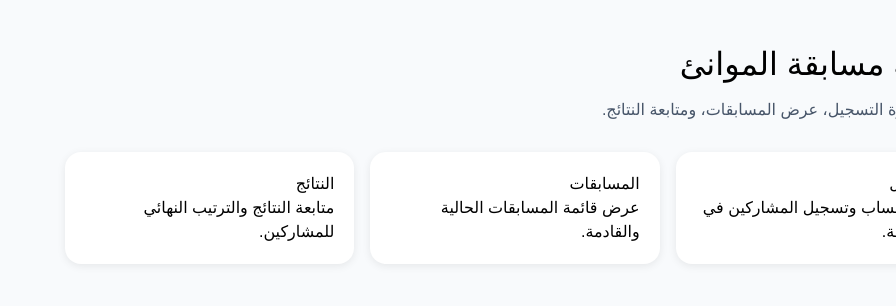
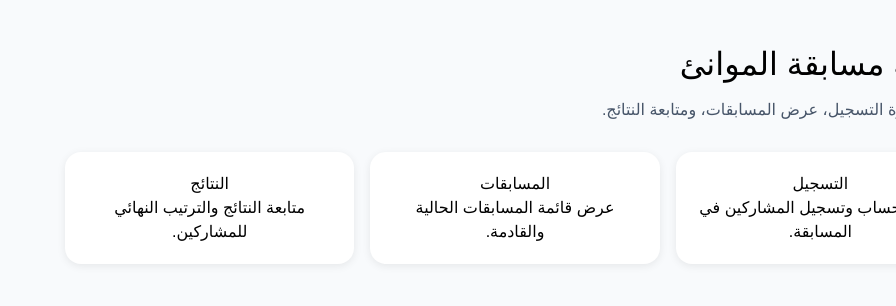
Before and after one commit to Salemalsuw/port-student-assistant, a React (Vite) app: page / in a window 1280 px wide. Shown: the top 306 px of the page, without its empty margins (384-1280 px from the left). Built offline with nearby package versions, Linux system fonts and the light colour scheme.

Commit message:
Update App.jsx

```diff
--- a/src/App.jsx
+++ b/src/App.jsx
@@ -1,28 +1,70 @@
-export default function App() {  return (
-    <div dir="rtl" style={{ fontFamily: "sans-serif", padding: "40px", background: "#f8fafc", minHeight: "100vh" }}>
+export default function App() {
+  const goRegister = () => {
+    alert("سيتم فتح صفحة التسجيل لاحقاً")
+  }
+
+  const goCompetitions = () => {
+    alert("سيتم عرض قائمة المسابقات لاحقاً")
+  }
+
+  const goResults = () => {
+    alert("سيتم عرض النتائج لاحقاً")
+  }
+
+  const cardStyle = {
+    background: "white",
+    padding: "20px",
+    borderRadius: "16px",
+    boxShadow: "0 2px 8px rgba(0,0,0,0.08)",
+    cursor: "pointer",
+    textAlign: "center"
+  }
+
+  return (
+    <div
+      dir="rtl"
+      style={{
+        fontFamily: "sans-serif",
+        padding: "40px",
+        background: "#f8fafc",
+        minHeight: "100vh"
+      }}
+    >
       <div style={{ maxWidth: "900px", margin: "0 auto" }}>
-        <h1 style={{ fontSize: "32px", marginBottom: "10px" }}>منصة مسابقة الموانئ</h1>
+        <h1 style={{ fontSize: "32px", marginBottom: "10px" }}>
+          منصة مسابقة الموانئ
+        </h1>
+
         <p style={{ color: "#475569", marginBottom: "30px" }}>
           منصة لإدارة التسجيل، عرض المسابقات، ومتابعة النتائج.
         </p>
 
-        <div style={{ display: "grid", gridTemplateColumns: "repeat(auto-fit, minmax(220px, 1fr))", gap: "16px" }}>
-          <div style={{ background: "white", padding: "20px", borderRadius: "16px", boxShadow: "0 2px 8px rgba(0,0,0,0.08)" }}>
+        <div
+          style={{
+            display: "grid",
+            gridTemplateColumns: "repeat(auto-fit, minmax(220px, 1fr))",
+            gap: "16px"
+          }}
+        >
+          {/* التسجيل */}
+          <div style={cardStyle} onClick={goRegister}>
             <h3>التسجيل</h3>
             <p>إنشاء حساب وتسجيل المشاركين في المسابقة.</p>
           </div>
 
-          <div style={{ background: "white", padding: "20px", borderRadius: "16px", boxShadow: "0 2px 8px rgba(0,0,0,0.08)" }}>
+          {/* المسابقات */}
+          <div style={cardStyle} onClick={goCompetitions}>
             <h3>المسابقات</h3>
             <p>عرض قائمة المسابقات الحالية والقادمة.</p>
           </div>
 
-          <div style={{ background: "white", padding: "20px", borderRadius: "16px", boxShadow: "0 2px 8px rgba(0,0,0,0.08)" }}>
+          {/* النتائج */}
+          <div style={cardStyle} onClick={goResults}>
             <h3>النتائج</h3>
             <p>متابعة النتائج والترتيب النهائي للمشاركين.</p>
           </div>
         </div>
       </div>
     </div>
-  );
+  )
 }
```
